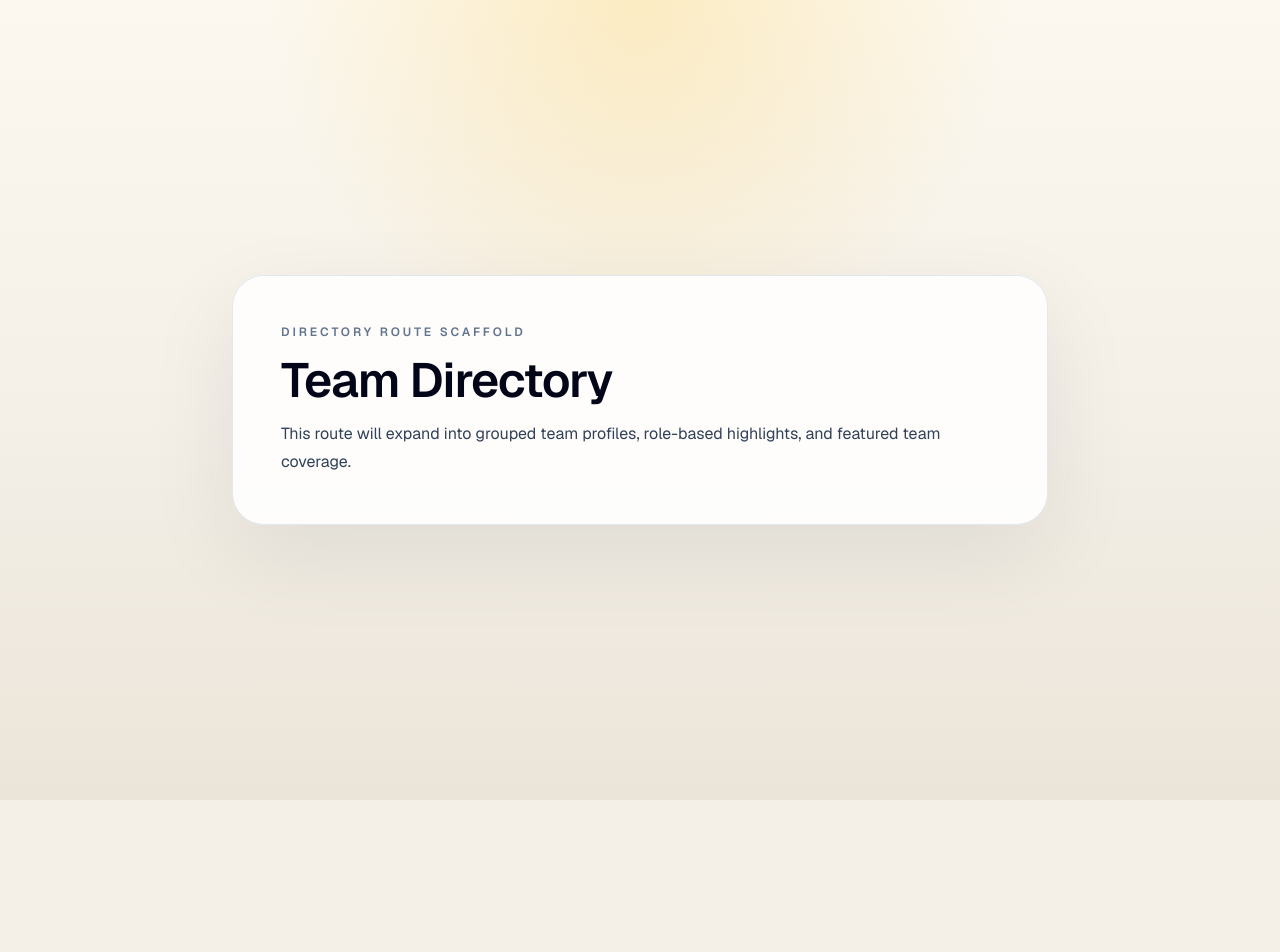
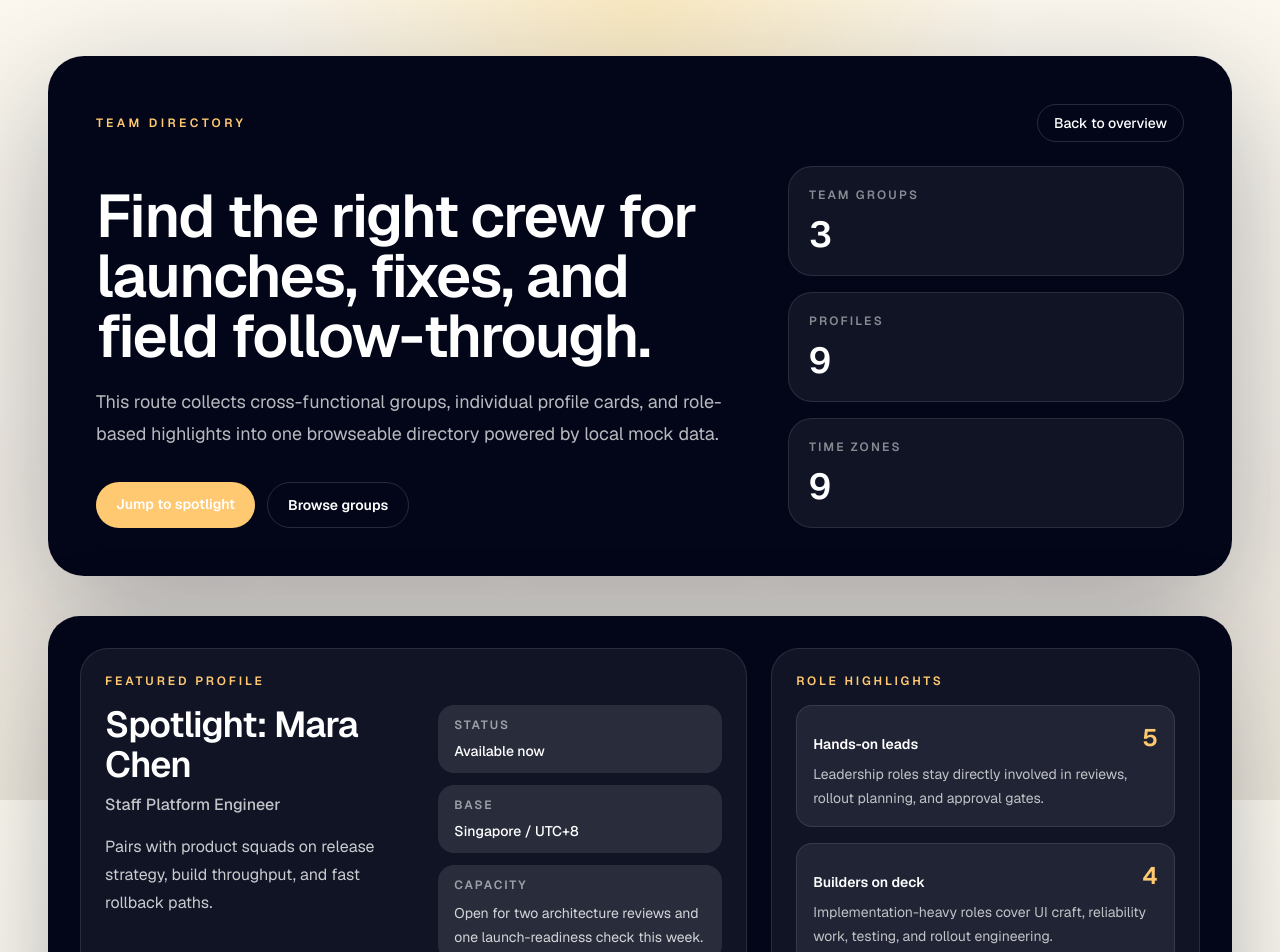
Before and after one commit to iamasx/api-test, a Next.js app: page /team-directory in a window 1280 px wide. Shown: the top 952 px of the page. Before the commit the page ends 800 px from the top, so only its background shows below. Built offline with nearby package versions, Linux system fonts and the light colour scheme.

Commit message:
feat: assemble team directory route experience

```diff
--- a/src/app/globals.css
+++ b/src/app/globals.css
@@ -19,6 +19,10 @@
   box-sizing: border-box;
 }
 
+html {
+  scroll-behavior: smooth;
+}
+
 body {
   min-height: 100vh;
   background: var(--background);
@@ -31,6 +35,7 @@ body {
 
 a {
   color: inherit;
+  text-decoration: none;
 }
 
 ::selection {
--- a/src/app/team-directory/page.tsx
+++ b/src/app/team-directory/page.tsx
@@ -1,17 +1,119 @@
+import type { Metadata } from "next";
+import Link from "next/link";
+import { GroupSection } from "@/components/team-directory/group-section";
+import { SpotlightPanel } from "@/components/team-directory/spotlight-panel";
+import {
+  getDirectoryMetrics,
+  getFeaturedMember,
+  getRoleHighlights,
+  teamGroups,
+} from "@/data/team-directory";
+
+export const metadata: Metadata = {
+  title: "Team Directory",
+  description:
+    "Grouped team profiles, availability states, and featured role highlights for a mock cross-functional directory.",
+};
+
 export default function TeamDirectoryPage() {
+  const metrics = getDirectoryMetrics(teamGroups);
+  const featuredMember = getFeaturedMember(teamGroups);
+  const roleHighlights = getRoleHighlights(teamGroups);
+
   return (
-    <main className="mx-auto flex min-h-screen w-full max-w-4xl flex-col justify-center px-6 py-16 sm:px-10">
-      <div className="rounded-[32px] border border-slate-200 bg-white/85 p-8 shadow-[0_30px_90px_rgba(15,23,42,0.08)] backdrop-blur sm:p-12">
-        <p className="text-xs font-semibold tracking-[0.24em] uppercase text-slate-500">
-          Directory route scaffold
-        </p>
-        <h1 className="mt-4 text-4xl font-semibold tracking-tight text-slate-950 sm:text-5xl">
-          Team Directory
-        </h1>
-        <p className="mt-4 max-w-2xl text-base leading-7 text-slate-700">
-          This route will expand into grouped team profiles, role-based highlights, and featured team coverage.
-        </p>
+    <main className="mx-auto w-full max-w-7xl px-6 py-10 sm:px-10 lg:px-12 lg:py-14">
+      <section className="rounded-[36px] bg-slate-950 p-8 text-white shadow-[0_40px_130px_rgba(15,23,42,0.32)] sm:p-10 lg:p-12">
+        <div className="flex flex-wrap items-center justify-between gap-4">
+          <p className="text-xs font-semibold tracking-[0.28em] uppercase text-[#ffc971]">
+            Team Directory
+          </p>
+          <Link
+            href="/"
+            className="rounded-full border border-white/14 px-4 py-2 text-sm font-medium text-white/82 transition-colors hover:bg-white/8"
+          >
+            Back to overview
+          </Link>
+        </div>
+
+        <div className="mt-6 grid gap-8 xl:grid-cols-[1.25fr_0.75fr] xl:items-end">
+          <div>
+            <h1 className="max-w-4xl text-4xl font-semibold tracking-tight sm:text-5xl lg:text-6xl">
+              Find the right crew for launches, fixes, and field follow-through.
+            </h1>
+            <p className="mt-5 max-w-3xl text-lg leading-8 text-white/72">
+              This route collects cross-functional groups, individual profile cards, and role-based highlights into one browseable directory powered by local mock data.
+            </p>
+
+            <div className="mt-8 flex flex-wrap gap-3">
+              <a
+                href="#spotlight"
+                className="rounded-full bg-[#ffc971] px-5 py-3 text-sm font-semibold text-slate-950 transition-transform hover:-translate-y-0.5"
+              >
+                Jump to spotlight
+              </a>
+              <a
+                href="#directory-groups"
+                className="rounded-full border border-white/14 px-5 py-3 text-sm font-semibold text-white/82 transition-colors hover:bg-white/8"
+              >
+                Browse groups
+              </a>
+            </div>
+          </div>
+
+          <div className="grid gap-4 sm:grid-cols-3 xl:grid-cols-1">
+            <div className="rounded-[24px] border border-white/10 bg-white/6 p-5">
+              <p className="text-xs font-semibold tracking-[0.18em] uppercase text-white/50">
+                Team groups
+              </p>
+              <p className="mt-3 text-4xl font-semibold">{metrics.totalGroups}</p>
+            </div>
+            <div className="rounded-[24px] border border-white/10 bg-white/6 p-5">
+              <p className="text-xs font-semibold tracking-[0.18em] uppercase text-white/50">
+                Profiles
+              </p>
+              <p className="mt-3 text-4xl font-semibold">{metrics.totalMembers}</p>
+            </div>
+            <div className="rounded-[24px] border border-white/10 bg-white/6 p-5">
+              <p className="text-xs font-semibold tracking-[0.18em] uppercase text-white/50">
+                Time zones
+              </p>
+              <p className="mt-3 text-4xl font-semibold">{metrics.timezoneCount}</p>
+            </div>
+          </div>
+        </div>
+      </section>
+
+      <div id="spotlight" className="mt-10">
+        <SpotlightPanel
+          member={featuredMember}
+          availableNow={metrics.availableNow}
+          topSkills={metrics.topSkills}
+          timezoneCount={metrics.timezoneCount}
+          roleHighlights={roleHighlights}
+        />
       </div>
+
+      <section id="directory-groups" className="mt-10">
+        <div className="mb-6 flex flex-col gap-3 lg:flex-row lg:items-end lg:justify-between">
+          <div>
+            <p className="text-xs font-semibold tracking-[0.24em] uppercase text-slate-500">
+              Grouped profiles
+            </p>
+            <h2 className="mt-2 text-3xl font-semibold tracking-tight text-slate-950 sm:text-4xl">
+              Browse the squads behind the work
+            </h2>
+          </div>
+          <p className="max-w-2xl text-sm leading-7 text-slate-700">
+            Every group includes role context, geographic coverage, availability notes, and the work each person is focused on right now.
+          </p>
+        </div>
+
+        <div className="space-y-8">
+          {teamGroups.map((group) => (
+            <GroupSection key={group.id} group={group} />
+          ))}
+        </div>
+      </section>
     </main>
   );
 }
```
